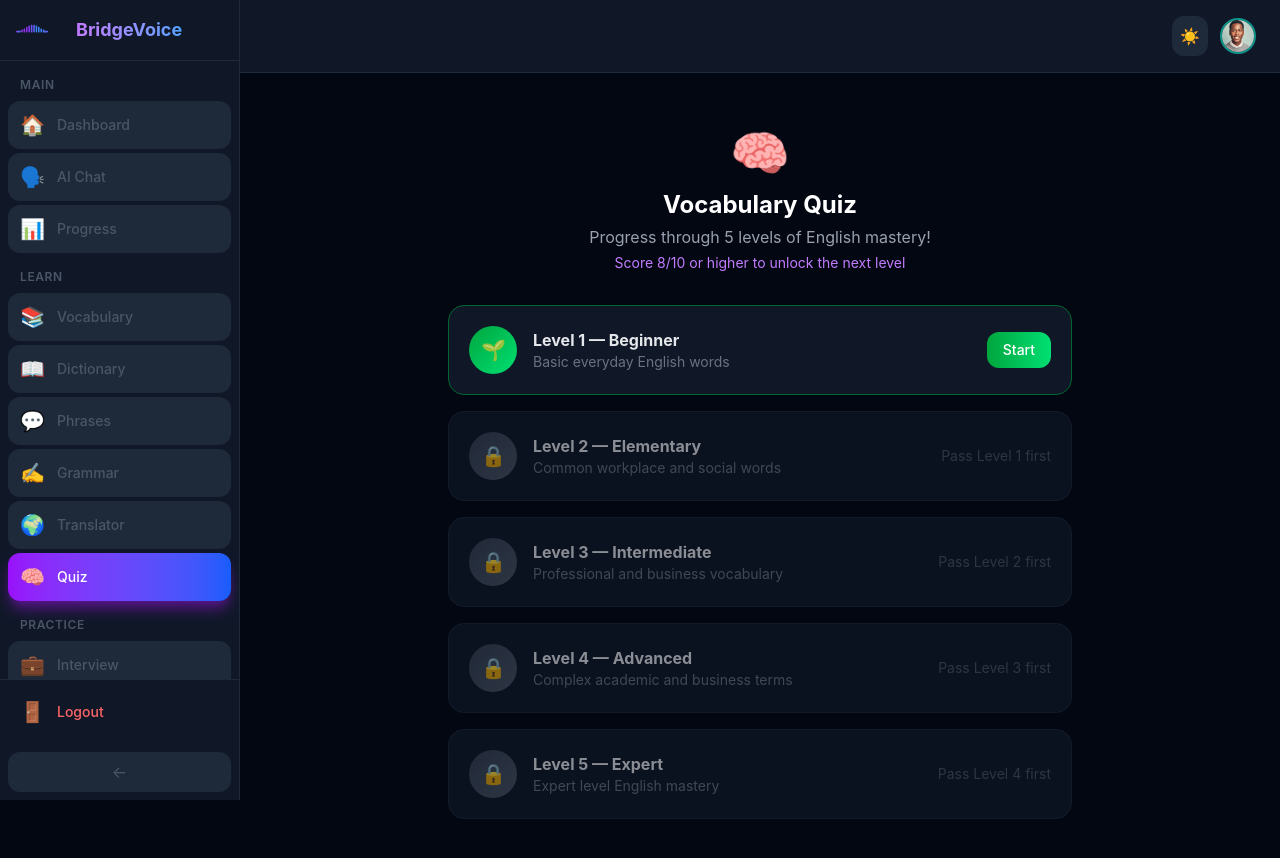
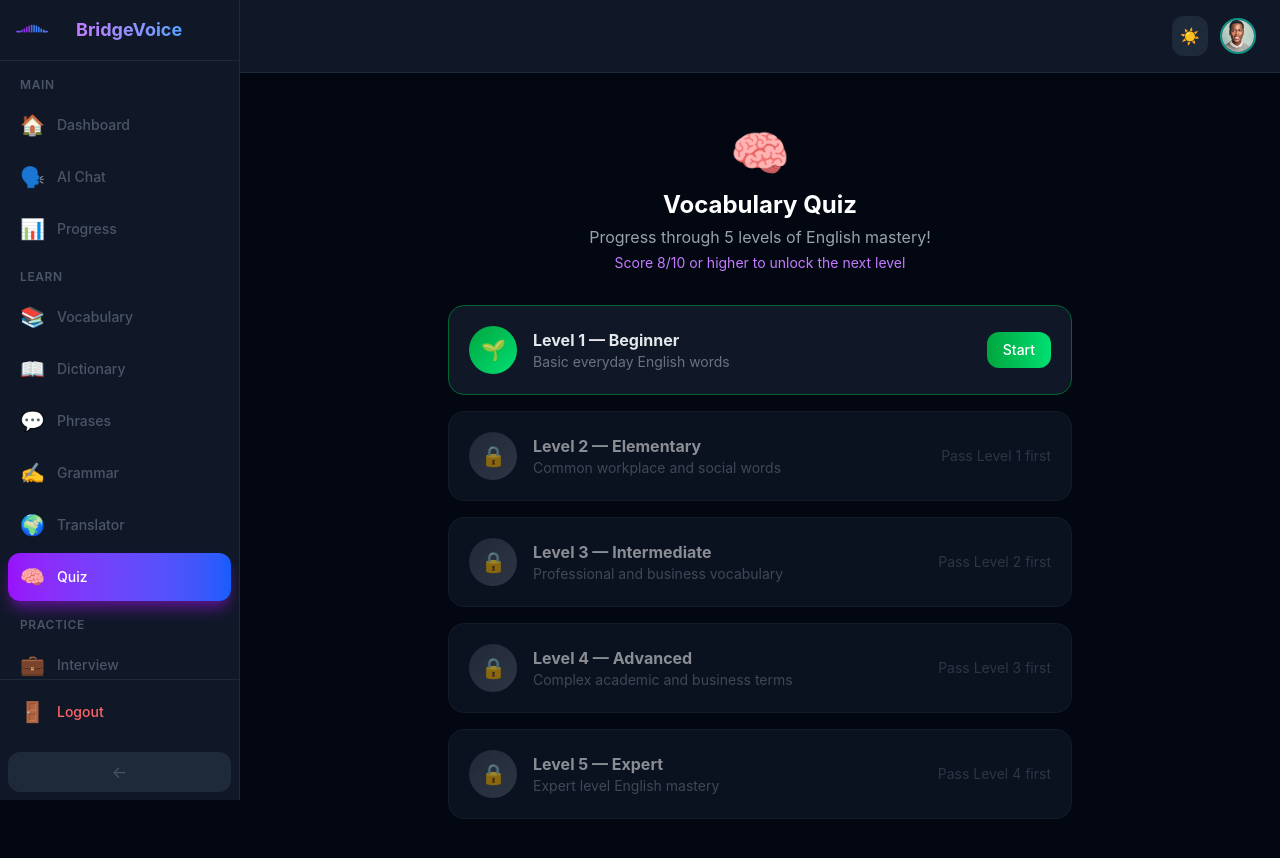
Before and after one commit to BridgeVoice/bridgevoice-frontend, a React (Vite) app: page /quiz in a window 1280 px wide. Shown: the top 858 px of the page. Built offline with nearby package versions, Linux system fonts and the light colour scheme.

Commit message:
Convert Layout to dark mode support (BVT-65)

```diff
--- a/src/components/Layout.jsx
+++ b/src/components/Layout.jsx
@@ -100,7 +100,7 @@ function Layout({ children }) {
                   className={`flex items-center gap-3 px-3 py-2.5 rounded-xl mb-1 transition group relative ${
                     isActive(item.to)
                       ? 'bg-gradient-to-r from-purple-600 to-blue-600 text-white shadow-lg shadow-purple-900'
-                      : 'text-gray-500 dark:text-gray-600 dark:text-gray-400 hover:text-gray-900 dark:hover:text-white hover:bg-gray-200 dark:bg-gray-800'
+                      : 'text-gray-500 dark:text-gray-600 dark:text-gray-400 hover:text-gray-900 dark:hover:text-white hover:bg-gray-200 dark:hover:bg-gray-800'
                   }`}
                 >
                   <span className="text-xl flex-shrink-0">{item.icon}</span>
```
